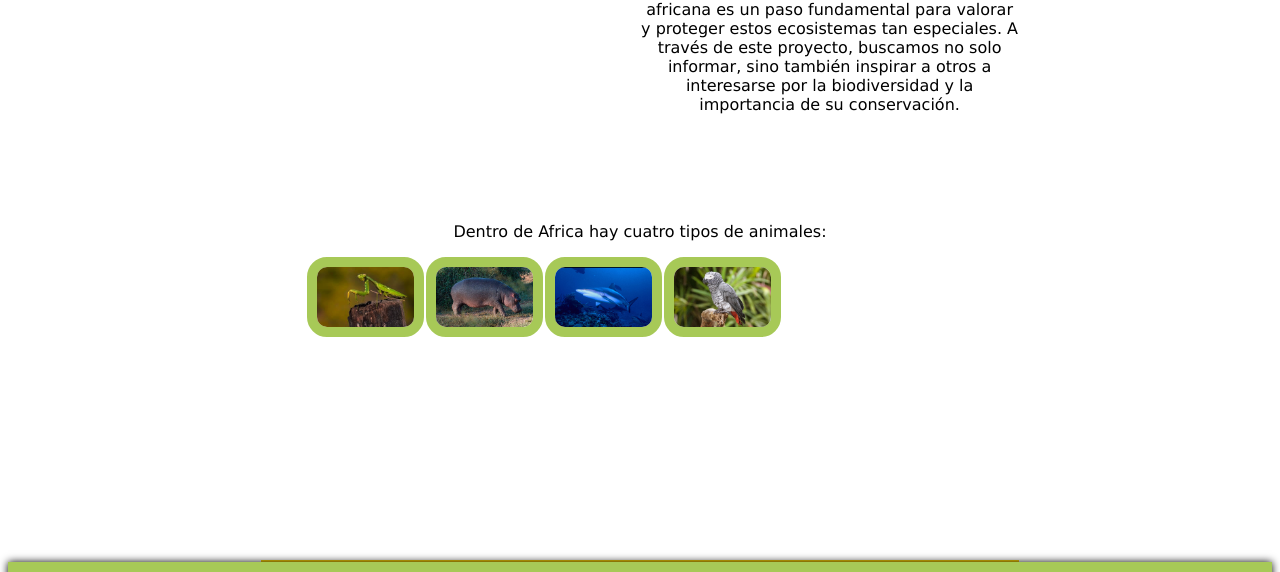
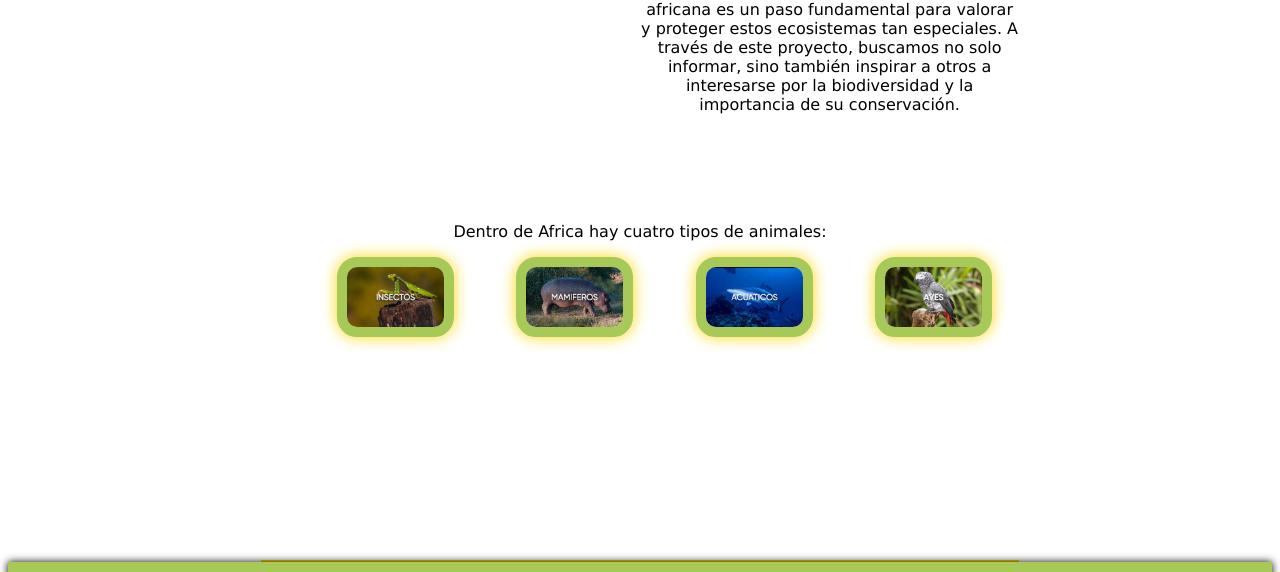
Before and after one commit to Joakiri/TP-Arte, a plain HTML site: page Index.html in a window 1280 px wide. Shown: the part 1188-1760 px from the top of the page. Drawn offline with Linux system fonts and the light colour scheme.

Commit message:
Imagen con textooo

```diff
--- a/Index.html
+++ b/Index.html
@@ -53,10 +53,10 @@
             <section>
                 <p>Dentro de Africa hay cuatro tipos de animales:</p>
                 <ul>
-                    <li><a href="Insectos.html"> <img src="Imagenes/MAMAntis.jpg" alt="Link a insectos"> </a></li>
-                    <li><a href="Mamiferos.html"> <img src="Imagenes/HIPOpotamo.jpg" alt="Link a mamiferos"> </a></li>
-                    <li><a href="Acuaticos.html">  <img src="Imagenes/TITIburon.jpg" alt="Link a acuaticos"> </a></li>
-                    <li><a href="Aves.html">  <img src="Imagenes/LOLOro.jpg" alt="Link a Aves"> </a></li>
+                    <li><a href="Insectos.html"> <img src="Imagenes/mantisF.jpg" alt="Link a insectos"></a></li>
+                    <li><a href="Mamiferos.html">  <img src="Imagenes/hipoF.jpg" alt="Link a mamiferos"></a></li>
+                    <li><a href="Acuaticos.html">  <img src="Imagenes/tiburonF.jpg" alt="Link a acuaticos"></a></li>
+                    <li><a href="Aves.html">  <img src="Imagenes/loroF.jpg" alt="Link a Aves"></a></li>
                 </ul>
             </section>
         </section>
--- a/estilo.css
+++ b/estilo.css
@@ -101,14 +101,16 @@ main section.index section ul li{
     height: auto;
     float: left;
     list-style-type: none;
-    padding-right: 0.8%;
-    padding-left: 0.8%;
+    margin-left: 5%;
+    margin-right: 5%;
+    color: white;
 }
 main section.index section ul li img{
     border-radius: 20px;
     width: 90%;
     height: auto;
     border: 10px solid #a7c957;
+    box-shadow: 0px 0px 15px #ffd60a;
 }
 
 
@@ -128,7 +130,6 @@ footer section{
 footer div{
     float: left;
     height: auto;
-
 }
 footer img{
     width: 12%;
```
Also changed, not shown: Imagenes/Hipopotamo.jpg (deleted), Imagenes/LOLOro.jpg (deleted), Imagenes/MAMAntis.jpg (deleted), Imagenes/TITIburon.jpg (deleted), Imagenes/hipoF.jpg (added), Imagenes/loroF.jpg (added), Imagenes/mantisF.jpg (added), Imagenes/tiburonF.jpg (added).
